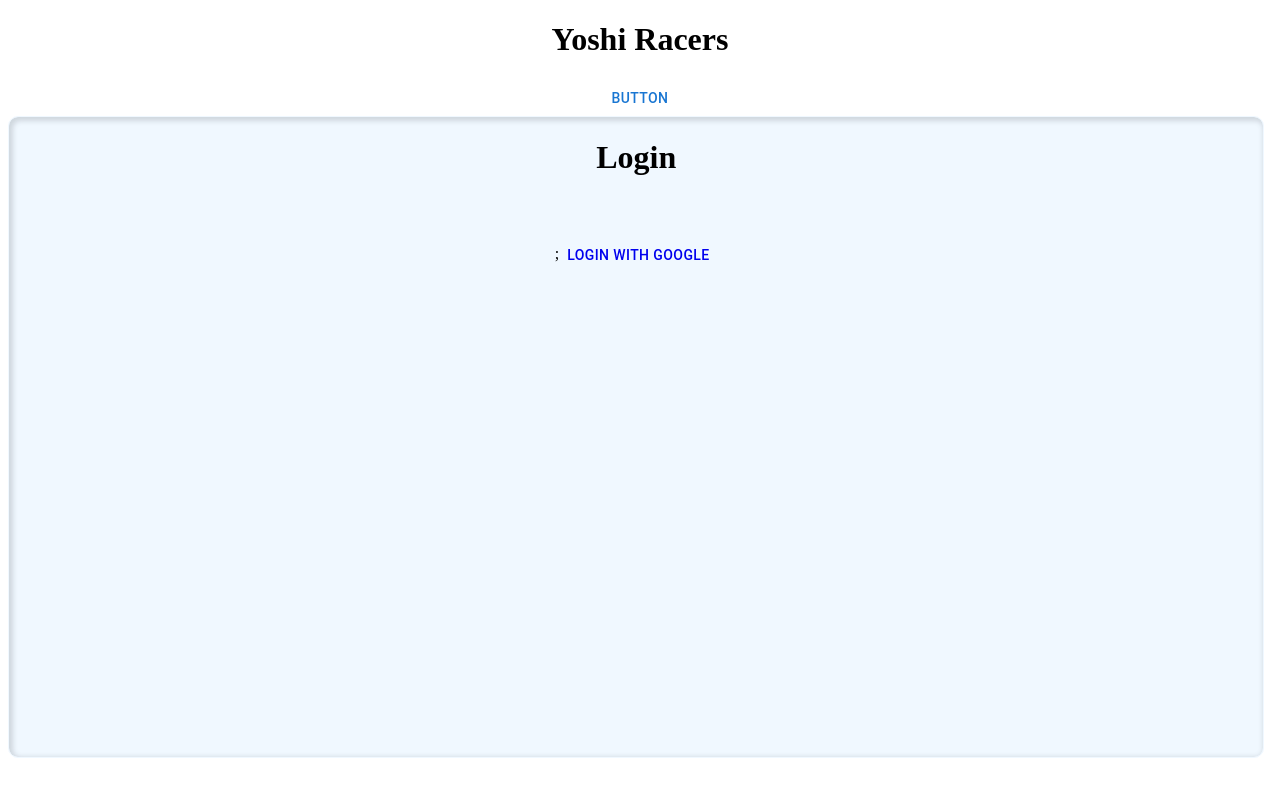
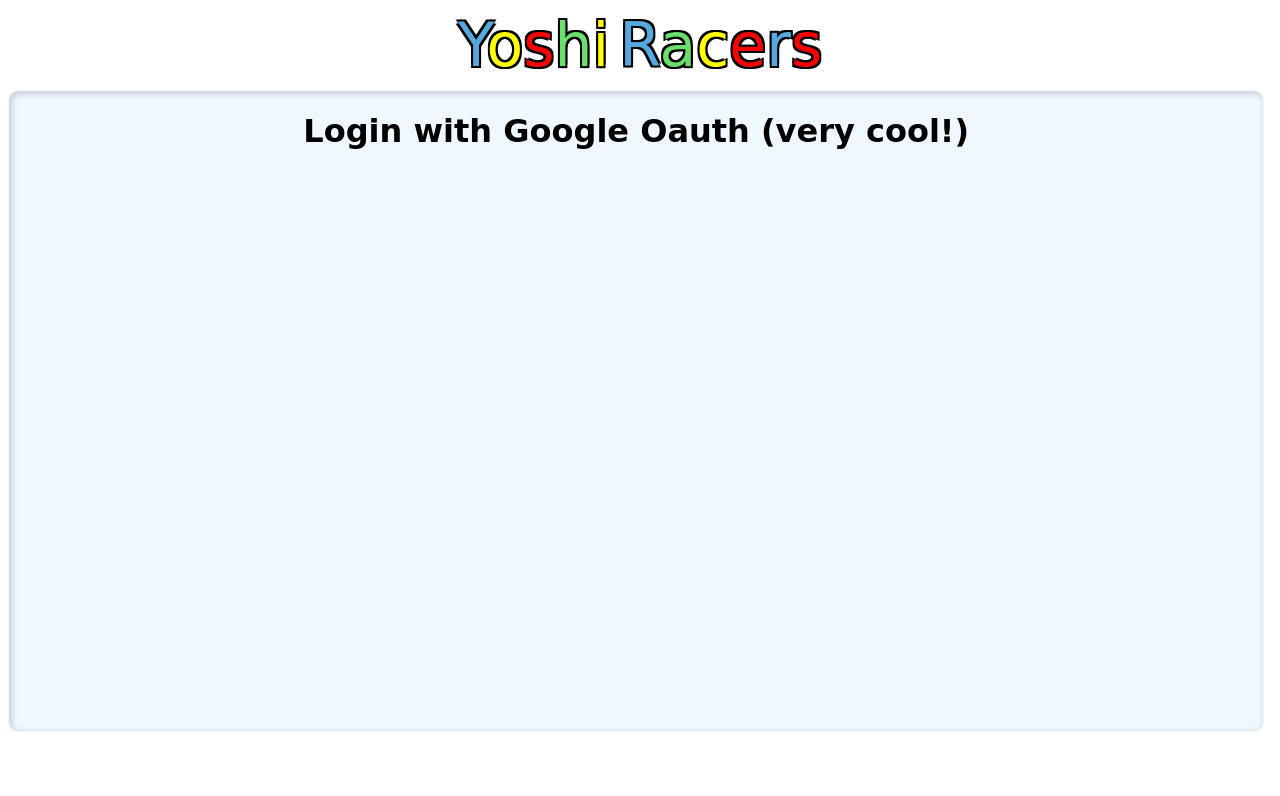
Before and after one commit to Casino-Sprint/Casino-Sprint, a React app: page /login in a window 1280 px wide. Shown: the top 796 px of the page. Built offline with nearby package versions, Linux system fonts and the light colour scheme; no server answers.

Commit message:
feature branch - finished gameplay loop & basic styling

```diff
--- a/client/src/App.js
+++ b/client/src/App.js
@@ -27,36 +27,41 @@ export default function App () {
             slotCount: 3,
             slotOptions: [
                 {
-                    name: 'red',
-                    value: 100,
-                    img: 'https://upload.wikimedia.org/wikipedia/commons/thumb/f/fd/Color_icon_red.svg/640px-Color_icon_red.svg.png'
+                    name: 'star',
+                    value: .5,
+                    // img: 'https://preview.redd.it/v2f2u6rvavj41.jpg?width=640&crop=smart&auto=webp&v=enabled&s=d4711f1d85b38d74270c632797240b9c4a6051bc'
+                    img: 'https://mario.wiki.gallery/images/thumb/8/8a/New_Super_Mario_Bros._U_Deluxe_Super_Star.png/1600px-New_Super_Mario_Bros._U_Deluxe_Super_Star.png'
                 },
                 {
-                    name: 'blue',
-                    value: 50,
-                    img: 'https://upload.wikimedia.org/wikipedia/commons/thumb/b/bd/Color_icon_blue.svg/600px-Color_icon_blue.svg.png?20200601173546'
+                    name: 'mushroom',
+                    value:.25,
+                    img: 'https://static.wikia.nocookie.net/mario/images/9/94/MushroomMarioKart8.png'
                 },
                 {
-                    name: 'yellow',
+                    name: 'boo',
                     value: 0,
-                    img: 'https://upload.wikimedia.org/wikipedia/commons/thumb/9/9e/Color_icon_yellow.svg/640px-Color_icon_yellow.svg.png'
+                    img: 'https://static.wikia.nocookie.net/mario/images/3/3f/MPS_Boo_Artwork.png'
                 },
                 {
-                    name: 'black',
-                    value: -25,
-                    img: 'https://upload.wikimedia.org/wikipedia/commons/thumb/1/1a/Color_icon_black.svg/640px-Color_icon_black.svg.png'
+                    name: 'thwomp',
+                    value: -.5,
+                    img: 'https://mario.wiki.gallery/images/thumb/3/34/NSMBU_Thwomp_Artwork.png/280px-NSMBU_Thwomp_Artwork.png'
                 },
-
+                {
+                    name: 'cooked',
+                    value: -10,
+                    img: 'https://static.wikia.nocookie.net/mario/images/e/e2/MPSR_King_Bob_omb.png'
+                }
             ]
         },
         gameSettings: {
             difficulty: '',
-            defaultSpeed: 10
+            defaultSpeed: .5
         },
         gameOn: false,
         gameTime: 0,
         State: 'readyUp',
-        winner: ''
+        winner: null
     })
 
     // method that invokes react router navigate method, (had to declare navigate on line 16)
@@ -77,8 +82,8 @@ export default function App () {
     const initializeGameState = (userData) => {
         const initialPlayersObj = {
             playerName: userData.firstName,
-            positionOnScreen: 10,
-            speed: 10,
+            positionOnScreen: 0,
+            speed: .5,
             isBot: false,
             img: userData.picture,
             color: "",
@@ -87,7 +92,7 @@ export default function App () {
         const botObj = {
             playerName: 'bot1',
             positionOnScreen: 0,
-            speed: 10,
+            speed: .5,
             isBot: true,
             img: 'https://www.savepng.com/file/thumb/2020-06/87251-mario-yoshi-green-go-touch-world-line-thumb.png',
             color: "",
@@ -137,26 +142,48 @@ export default function App () {
         }
     }
 
+    const updateStateSpeed = (newSpeed) =>{
+        console.log(`setting new speed of ${newSpeed}`);
+
+        setGameState(prev=>{
+            const newPlayersArr = prev.players.slice();
+
+            newPlayersArr[0].speed = newSpeed;
+
+            return{...prev, players:newPlayersArr}
+        })
+    }
+
     const renderTick = () => {
 
         setGameState((prevGameState)=>{
             // update state for each player, update racerpositiononscreen
             const newPlayersArr = prevGameState.players.slice();
             // console.log(newPlayersArr);
+            let winnerName = null;
 
             const arr = newPlayersArr.map(player => {
                 // console.log('initial position: ', player.positionOnScreen);
-                const newPosition = player.positionOnScreen + 5;
-                // console.log('new position: ', newPosition);
+                let newPosition = player.positionOnScreen + player.speed;
+                // the user goes back to the start; set speed to move foward
+                if (newPosition < 0) {
+                    newPosition = 0;
+                    player.speed = .1;
+                // if user goes over 100 set position to finish line
+                } else if (newPosition >= 100 && prevGameState.winner === null) {
+                    newPosition = 100;
+                    //call wingame
+                    winnerName = player.playerName;
+                    manageGame('stop');
+                }
+
                 return({
                     ...player,
                     positionOnScreen : newPosition
                 })
             })
 
-            console.log(arr);
-
-            return {...prevGameState,players:arr}
+            return {...prevGameState, winner: winnerName, players:arr}
         })
         //check if win state gets triggered
     }
@@ -164,8 +191,18 @@ export default function App () {
     return (
         <div className="mainContainer">
             <header className="app-header">
-                <h1 className="game-title">Yoshi Racers</h1>
-                <Button onClick={()=>{readyUpRedirect()}}>button</Button>
+                <span className="headerLetter y">Y</span>
+                <span className="headerLetter o">o</span>
+                <span className="headerLetter s">s</span>
+                <span className="headerLetter h">h</span>
+                <span className="headerLetter i">i</span>
+
+                <span className="headerLetter r">R</span>
+                <span className="headerLetter a">a</span>
+                <span className="headerLetter c">c</span>
+                <span className="headerLetter e">e</span>
+                <span className="headerLetter r">r</span>
+                <span className="headerLetter s">s</span>
             </header>
                 <Routes>
                     <Route exact path="/login" element={
@@ -176,8 +213,8 @@ export default function App () {
                             initializeGameState = {initializeGameState}
                             />
                     }/>
-                    <Route exact path="/readyup" element={<ReadyUp slotOptions={gameState.slots.slotOptions} playerList={gameState.players}/>} />
-                    <Route exact path="/game" element={<Game gameState={gameState} manageGame={manageGame}/>} />
+                    <Route exact path="/readyup" element={<ReadyUp  playerList={gameState.players}/>} />
+                    <Route exact path="/game" element={<Game slotOptions={gameState.slots.slotOptions} gameState={gameState} manageGame={manageGame} updateStateSpeed={updateStateSpeed} />} />
                 </Routes>
         </div>
     )
--- a/client/src/components/Game.js
+++ b/client/src/components/Game.js
@@ -4,12 +4,21 @@ import Button from '@mui/material/Button';
 import { Box } from "@mui/material";
 import '../styles.css';
 import RaceBoard from "./RaceBoard";
-export const Game = ({ gameState, manageGame}) => {
+import SlotBoard from "./SlotBoard";
+
+export const Game = ({ gameState, manageGame, slotOptions, updateStateSpeed}) => {
   return(
     <Box className="container game">
-      <h1>Game</h1>
-      <RaceBoard gameState={gameState}/>
-
+      { gameState.winner && <>
+        <div className="winnerOverlay">
+          <div className="cloud">
+            {gameState.winner} is the winner!
+          </div>
+        </div>
+      </> }
+      <h1>Go Yoshi Racers!</h1>
+      <RaceBoard gameState={gameState} />
+      <SlotBoard gameOn={gameState.gameOn} slotOptions={slotOptions} updateStateSpeed={updateStateSpeed} />
       <Button onClick={() => manageGame('start')}>Start Game</Button>
       <Button onClick={() => manageGame('stop')}>Stop Game</Button>
 
--- a/client/src/components/Login.js
+++ b/client/src/components/Login.js
@@ -47,16 +47,18 @@ export const Login = ({intializeUserState, readyUpRedirect ,initializeGameState}
 
   return(
     <div className="container Login">
-      <h1>Login</h1>
+      <h1>Login with Google Oauth (very cool!)</h1>
+      <div className="googleLogin">
       <GoogleLogin
         onSuccess={(credentialResponse) => successfulGoogleResponse(credentialResponse)}
         onError={() => {
           console.log('Login Failed');
         }}
-      />;
-      <Button>
+      />
+      </div>
+      {/* <Button>
         <Link className="linkBtn" style={{ textDecoration: 'none' }} to="/readyup">Login with Google</Link>
-      </Button>
+      </Button> */}
     </div>
   )
 }
--- a/client/src/styles.css
+++ b/client/src/styles.css
@@ -1,6 +1,50 @@
+body {
+  font-family: "Comic Sans MS", "Comic Sans", cursive;
+}
+
 .app-header{
     text-align: center;
+    margin:10px;
 }
+
+.headerLetter{
+  text-shadow: -2px -2px 0 #000, 2px -2px 0 #000, -2px 2px 0 #000, 2px 2px 0 #000;
+  font-size: 60px;
+}
+
+.y{
+  color:rgb(85, 169, 222);
+}
+.o{
+  color:yellow;
+}
+.s{
+  color:red;
+}
+.h{
+  color:rgb(107, 222, 107);
+}
+.i{
+  color:yellow;
+  margin-right: 10px;
+}
+
+.r{
+  color:red;
+}
+.a{
+  color:rgb(107, 222, 107);
+}
+.c{
+  color:yellow;
+}
+.e{
+  color:red;
+}
+.r{
+  color:rgb(85, 169, 222);
+}
+
 
 .mainContainer{
     text-align: center;
@@ -21,9 +65,13 @@
   border-radius: 8px;
 
 }
+.googleLogin {
+  display: flex;
+  align-items: center;
+  justify-content: center;
+}
 
 .raceBoard {
-  background: lightgray;
 }
 
 .lane {
@@ -31,7 +79,11 @@
   margin: 3px auto 3px auto;
   width: 90vw;
   height: 60px;
+  border-radius: 10px;
   background-color: burlywood;
+  background-image: url(https://media2.giphy.com/media/v1.Y2lkPTc5MGI3NjExMjkyMjExMTA4YTMxYzBhYjkwZjMzYWFmYjdhOWJkMmJhNDUxZGMzYSZlcD12MV9pbnRlcm5hbF9naWZzX2dpZklkJmN0PWc/U7huVmA3TKuqvznInJ/giphy.gif);
+  background-repeat: repeat;
+  background-position: center bottom 28%;
 }
 
 /* .racerPic {
@@ -43,6 +95,7 @@
 } */
 #slot{
   width: 100px;
+  height: 100px;
   margin: 10px;
 }
 
@@ -51,3 +104,58 @@
   justify-content: center;
   display: flex;
 }
+
+.gameButton{
+  height:30px;
+  width: 100px;
+  border: none;
+  border-radius: 10px;
+  background-color: aquamarine;
+}
+
+.gameButton:hover{
+  background-color: rgb(90, 168, 142)
+}
+
+.winnerOverlay{
+  position: fixed; /* Sit on top of the page content */
+  height: 80vh;
+  width: 98vw;
+  border-radius: 10px;
+  background-color: rgba(0, 255, 68, 0.5); /* Black background with opacity */
+  box-shadow: inset 2px 2px 5px 2px rgba(75, 77, 82, 0.193);
+  z-index: 2; /* Specify a stack order in case you're using a different order for other elements */
+  display:flex;
+  align-items: center;
+  justify-content: center;
+
+}
+
+.cloud{
+  margin-top:70px;
+  background:#ECEFF1;
+  box-shadow: 2px 2px 5px 2px rgba(0,0,0,0.2);
+  border-radius:40px;
+  padding:20px;
+  font-size:60px;
+  overflow:auto;
+}
+
+
+.charBtn {
+  height: 90%;
+}
+.currChar{
+  height:100px;
+}
+
+.charContainer {
+  display: flex;
+  align-items: center;
+  justify-content: space-around;
+  position: relative;
+  height: 30vh;
+  width: 75vw;
+  background-color: lightblue;
+  margin: auto;
+}
```
Also changed, not shown: client/src/components/ReadyUp.js (+14 -8 lines), client/src/components/SlotBoard.js (+18 -10 lines).
